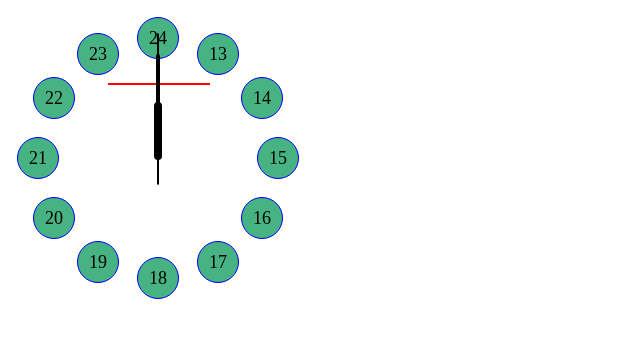
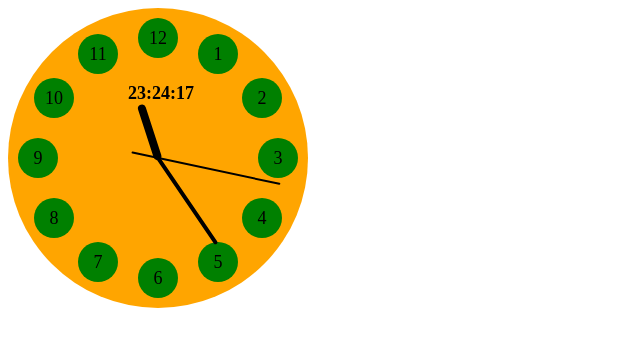
Before and after one commit to VadimShevelinski/shevelinski-js-home, a website: page lesson-13-events-timers/lesson-13.html in a window 1280 px wide. Shown: the whole page, without its empty margins (0-640 px from the left). Drawn offline with Linux system fonts and the light colour scheme.

Commit message:
corrected lesson13

```diff
--- a/lesson-13-events-timers/Watch-mechanism.js
+++ b/lesson-13-events-timers/Watch-mechanism.js
@@ -1,30 +1,30 @@
 'use strict';
 
-function Time() {
+drawTime();
+
+function drawTime() {
     var currTime = new Date();
     timeNum.innerHTML = FormatDateTime(currTime);
-    var j = (1 / 60) * currTime.getMinutes();
-    secondHand.style.transform = "rotate(" + (currTime.getSeconds() * 6) + "deg)";
-    minuteHand.style.transform = "rotate(" + (currTime.getMinutes() * 6 + currTime.getSeconds() / 10) + "deg)";
-    hourHand.style.transform = "rotate(" + 30 * (currTime.getHours() + j) + "deg)";
-    setInterval(Time, 1020 - currTime.getMilliseconds());
+    var j =  (1/60)*currTime.getMinutes();
+    second_hand.style.transform = "rotate(" + (currTime.getSeconds()*6) + "deg)";
+    minute_hand.style.transform = "rotate(" + (currTime.getMinutes()*6 + currTime.getSeconds()/10) + "deg)";
+    hour_hand.style.transform = "rotate(" + 30*(currTime.getHours() + j) + "deg)";
+    setTimeout(drawTime, 1020 - currTime.getMilliseconds());
+}
 
 
-    function FormatDateTime(Date) {
-        var Hours = Date.getHours();
-        var Minutes = Date.getMinutes();
-        var Seconds = Date.getSeconds();
-
-        return Str0L(Hours, 2) + ':' + Str0L(Minutes, 2) + ':' + Str0L(Seconds, 2);
-
-    }
-
-    function pm(Val, Length) {
-        var pmVal = Val.toString();
-        while (pmVal.length < Length)
-            pmVal = '0' + pmVal;
-        return pmVal;
-    }
+// форматирует переданную дату-время в формате дд.мм.гггг чч:мм:сс
+function FormatDateTime(DT)
+{
+    var Hours=DT.getHours();
+    var Minutes=DT.getMinutes();
+    var Seconds=DT.getSeconds();
+    return Str0L(Hours,2) + ':' + Str0L(Minutes,2) + ':' + Str0L(Seconds,2);
 }
 
-Time();
+function Str0L(Val,Len){
+    var StrVal=Val.toString();
+    while ( StrVal.length < Len )
+        StrVal='0'+StrVal;
+    return StrVal;
+}
--- a/lesson-13-events-timers/clock-face.js
+++ b/lesson-13-events-timers/clock-face.js
@@ -1,65 +1,90 @@
 'use strict';
 
 var container = document.getElementById("container");
-container.style.position = "relative";
-var deg = 360;
-var Radius = 120;
-var clockFace = document.createElement("div");
-clockFace.style.cssText = "position: absolute; width: 300px; height: 300px; border-radius: 50%; zIndex: 1; ";
-container.appendChild(clockFace);
-var clockFaceCenterX = clockFace.offsetLeft+clockFace.offsetWidth/2;
-var clockFaceCenterY = clockFace.offsetTop+clockFace.offsetHeight/2;
+container.style = "position: relative";
+var hour_hand = document.createElement("div");
+var minute_hand = document.createElement("div");
+var second_hand = document.createElement("div");
 
-var num = 1;
-var h = new Date();
-var pm = (h.getHours());
+// градус окружности
+var TimeCircle = parseFloat(360);
+// радиус 120px
+var Radius=parseFloat(120);
 
-if (pm > 12) {
-    num += 12;
-}
-for (var i=30; i<=deg; i+=30) {
+// создание циферблата
+// создание дива большого
+var Hour_circle = document.createElement("div");
+Hour_circle.style.cssText = "width: 300px; height: 300px; background-color: orange; border-radius: 50%;";
+container.appendChild(Hour_circle);
+// расчет центра большого
+var H_CenterX=Hour_circle.offsetLeft+Hour_circle.offsetWidth/2;
+var H_CenterY=Hour_circle.offsetTop+Hour_circle.offsetHeight/2;
 
-    var Angle = i/180*Math.PI;
-    var timeCircle = document.createElement("div");
-    timeCircle.style.cssText = "position: absolute; width: 40px; height: 40px; background-color: #48B382; border-radius: 50%;" +
-        "border: 1px solid blue;";
-    container.appendChild(timeCircle);
+// создание маленьких дивов
+var cifra = 1;
+
+for (var GR = 30; GR <= TimeCircle; GR = GR + 30) {
+    // сдвиг кругов для цикла 30 градусов
+    var Angle=parseFloat(GR)/180*Math.PI;
+    // создание маленького дива
+    var Min_circle = document.createElement("div");
+    Min_circle.style.cssText = "position: absolute; width: 40px; height: 40px; background-color: green; border-radius: 50%;";
+    container.appendChild(Min_circle);
+    // создание числа
     var number = document.createElement("span");
     number.style.cssText = "display: block; line-height: 40px; text-align: center; font-size: 18px; height: 100%";
-    number.innerHTML = num;
-    timeCircle.appendChild(number);
-    var Min_CenterX = clockFaceCenterX+Radius*Math.sin(Angle);
-    var Min_CenterY = clockFaceCenterY-Radius*Math.cos(Angle);
-    timeCircle.style.left=Math.round(Min_CenterX-timeCircle.offsetWidth/2)+'px';
-    timeCircle.style.top=Math.round(Min_CenterY-timeCircle.offsetHeight/2)+'px';
-    num++;
+    number.innerHTML = cifra;
+    Min_circle.appendChild(number);
+
+    // расчет центра маленького
+    var Min_CenterX=H_CenterX+Radius*Math.sin(Angle);
+    var Min_CenterY=H_CenterY-Radius*Math.cos(Angle);
+    // позиционирование
+    Min_circle.style.left=Math.round(Min_CenterX-Min_circle.offsetWidth/2)+'px';
+    Min_circle.style.top=Math.round(Min_CenterY-Min_circle.offsetHeight/2)+'px';
+
+    cifra=cifra + 1;
 }
 
-var timeNum = document.createElement("div");
-timeNum.style.cssText = "position: absolute; width: 100px;  text-align: center; border: 1px solid red; " +
-    "font-weight: bold; font-size: 20px;";
-timeNum.style.left = (clockFace.offsetWidth/3) + "px";
-timeNum.style.top = (clockFace.offsetHeight/4) + "px";
+// создание экрана текущего времени
+var timeNum = document.createElement("span");
+timeNum.style.cssText = "position: absolute;  height: 30px; text-align: left; font-weight: bold; font-size: 18px";
+timeNum.style.left = "120px";
+timeNum.style.top = (Hour_circle.offsetHeight/4) + "px";
 container.appendChild(timeNum);
 
-var hourHand = document.createElement("div");
-hourHand.style.cssText = "border: 4px solid black;  height: 50px; position: absolute; border-radius:5px";
-hourHand.style.left = (clockFace.offsetWidth / 2 - 4) + "px";
-hourHand.style.top = (clockFace.offsetHeight / 2 - 56) + "px";
-container.appendChild(hourHand);
 
-var minuteHand = document.createElement("div");
-minuteHand.style.cssText = "border: 2px solid black; height: 100px; position: absolute; border-radius:2px";
-minuteHand.style.left = (clockFaceCenterY - 2) + "px";
-minuteHand.style.top = (clockFaceCenterX - 104) + "px";
-container.appendChild(minuteHand);
+// создание стрелок
+// часовая стрелка
 
-var secondHand = document.createElement("div");
-secondHand.style.cssText = "border: 1px solid black; border-radius: 1px; height: 150px; position: absolute; border-radius:1px";
-secondHand.style.left = (clockFaceCenterY - 1) + "px";
-secondHand.style.top = (clockFaceCenterX - 125) + "px";
-container.appendChild(secondHand);
+function hour(){
+    hour_hand.style.cssText = "border: 4px solid black;  height: 50px; position: absolute; border-radius:5px";
+    hour_hand.style.left = (Hour_circle.offsetWidth/2 - 4) + "px";
+    hour_hand.style.top = (Hour_circle.offsetHeight/2 - 56) + "px";
+    hour_hand.style.transformOrigin = "50% 56px";
+    container.appendChild(hour_hand);
 
-hourHand.style.transformOrigin = "50% 56px";
-minuteHand.style.transformOrigin = "50% 104px";
-secondHand.style.transformOrigin = "50% 125px";
+}
+
+// минутная стрелка
+function minute(){
+    minute_hand.style.cssText = "border: 2px solid black; height: 100px; position: absolute; border-radius:2px";
+    minute_hand.style.left = (H_CenterY - 2) + "px";
+    minute_hand.style.top = (H_CenterX - 104)+"px";
+    minute_hand.style.transformOrigin = "50% 104px";
+    container.appendChild(minute_hand);
+}
+
+// // секундная стрелка
+function second(){
+    second_hand.style.cssText = "border: 1px solid black; border-radius: 1px; height: 150px; position: absolute; border-radius:1px";
+    second_hand.style.left = (H_CenterY - 1) + "px";
+    second_hand.style.top = (H_CenterX - 125) + "px";
+    second_hand.style.transformOrigin = "50% 125px";
+    container.appendChild(second_hand);
+}
+minute();
+second();
+hour();
+
+// координаты для разворота стрелок
--- a/lesson-13-events-timers/lesson-13.html
+++ b/lesson-13-events-timers/lesson-13.html
@@ -7,6 +7,6 @@
 <body>
   <div id="container"></div>
   <script src="clock-face.js"></script>
-  <script src="Watch-mechanism.js"></script>
+  <script src="watch-mechanism.js"></script>
 </body>
 </html>
```
Also changed, not shown: lesson-13-events-timers/hours.jpg (deleted).
